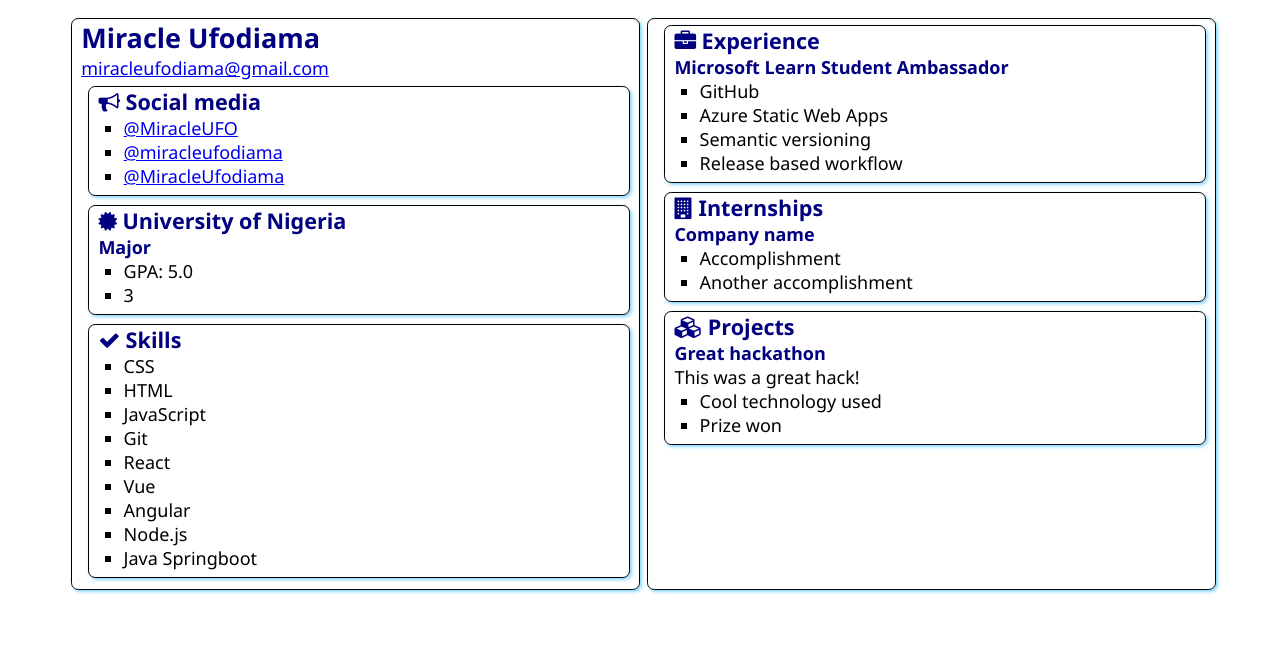
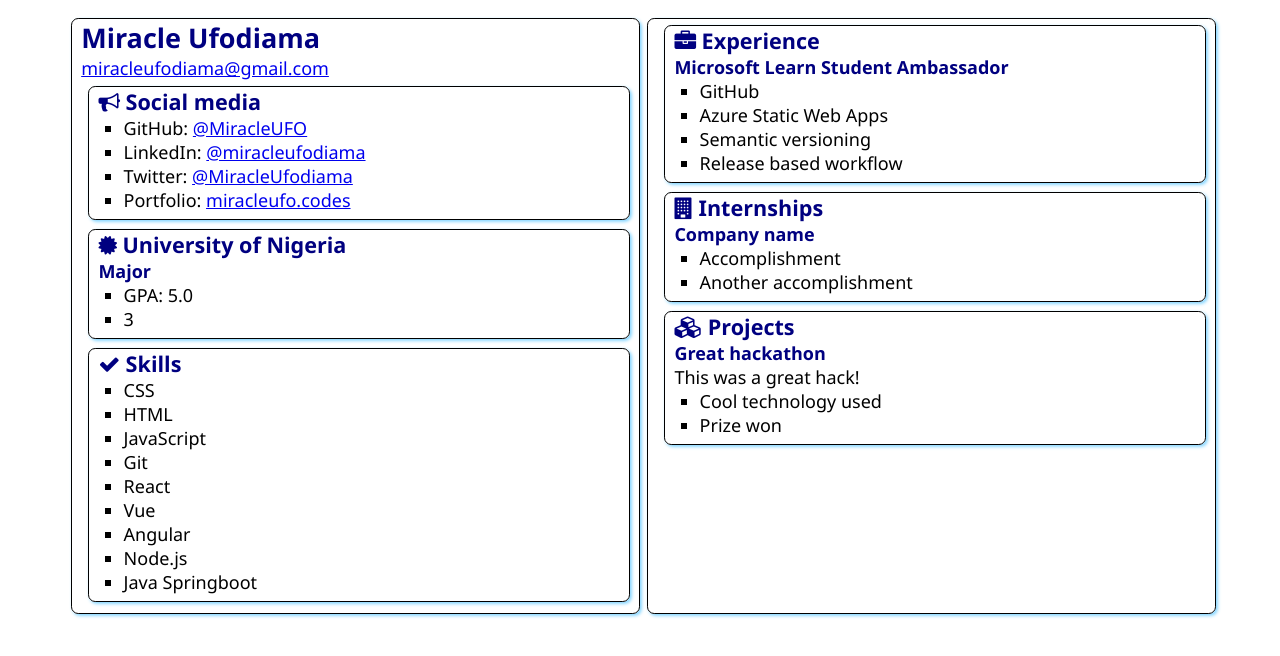
Before and after one commit to MiracleUFO/SATechnicalOnboarding, a plain HTML site: page src/index.html in a window 1280 px wide. Drawn offline with Linux system fonts and the light colour scheme.

Commit message:
fix: added descriptive tags to social media handles

```diff
--- a/src/index.html
+++ b/src/index.html
@@ -21,9 +21,10 @@
                     Social media
                 </h2>
                 <ul>
-                    <li><a href="https://github.com/MiracleUFO">@MiracleUFO</a></li>
-                    <li><a href="https://linkedin.com/in/miracleufodiama">@miracleufodiama</a></li>
-                    <li><a href="https://twitter.com/MiracleUfodiama">@MiracleUfodiama</a></li>
+                    <li>GitHub: <a href="https://github.com/MiracleUFO">@MiracleUFO</a></li>
+                    <li>LinkedIn: <a href="https://linkedin.com/in/miracleufodiama">@miracleufodiama</a></li>
+                    <li>Twitter: <a href="https://twitter.com/MiracleUfodiama">@MiracleUfodiama</a></li>
+                    <li>Portfolio: <a href="https://www.miracleufo.codes">miracleufo.codes</a></li>
                 </ul>
             </section>
 
```
